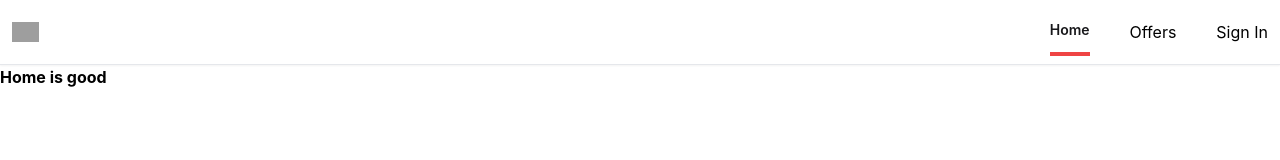
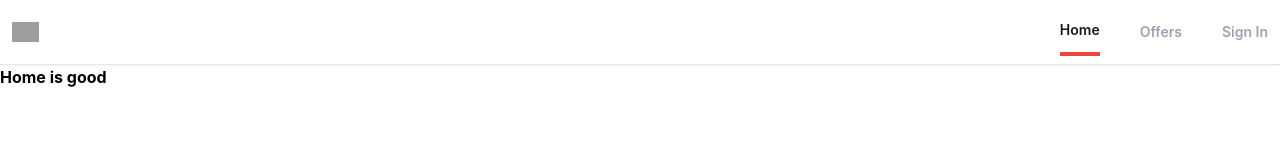
Before and after one commit to ChiefLopes/Realtor-web-clone, a React (Vite) app: page / in a window 1280 px wide. Shown: the top 160 px of the page. Built offline with nearby package versions, Linux system fonts and the light colour scheme; grey boxes are pictures that could not be loaded.

Commit message:
initiated the same conditional styling to other routes

```diff
--- a/src/Components/Header.jsx
+++ b/src/Components/Header.jsx
@@ -20,12 +20,25 @@ const Header = () => {
         <div>
           <ul className="flex  items-center justify-between space-x-10">
             <li
-              className={`py-3 text-sm font-semibold text-gray-400  ${pathMatchRoute("/") && "text-zinc-900 border-b-4 border-red-500"}`}>
+              className={`py-3 text-sm font-semibold text-gray-400  ${
+                pathMatchRoute("/") && "text-zinc-900 border-b-4 border-red-500"
+              }`}>
               Home
             </li>
 
-            <li >Offers</li>
-            <li>Sign In</li>
+            <li
+              className={`py-3 text-sm font-semibold text-gray-400  ${
+                pathMatchRoute("/offer") &&
+                "text-zinc-900 border-b-4 border-red-500"
+              }`}>
+              Offers
+            </li>
+            <li
+              className={`py-3 text-sm font-semibold text-gray-400  ${
+                pathMatchRoute("/sign-in") && "text-zinc-900 border-b-4 border-red-500"
+              }`}>
+              Sign In
+            </li>
           </ul>
         </div>
       </header>
```
